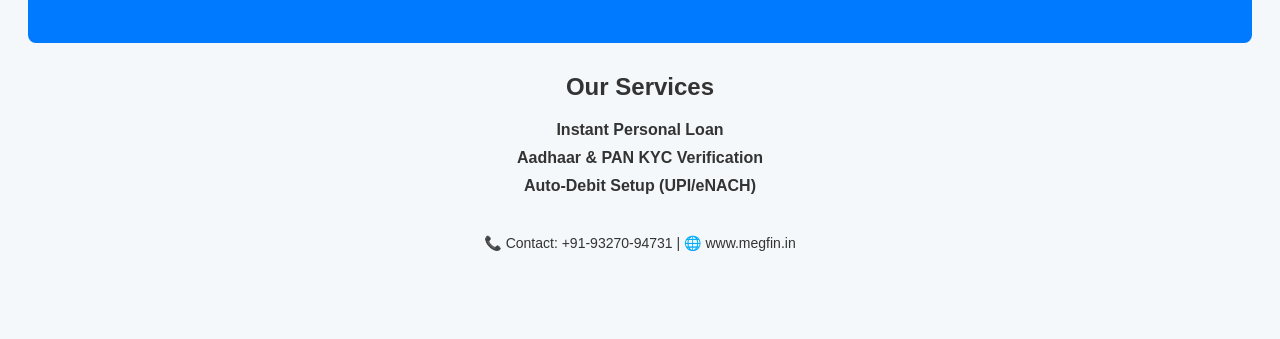
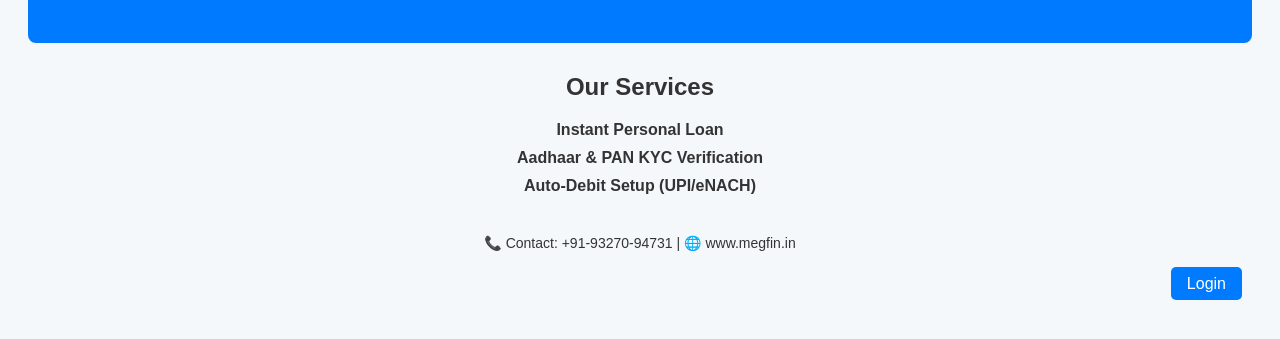
Before and after one commit to Balaji-414/-sri-balaji-finance, a plain HTML site: page index.html in a window 1280 px wide. Shown: the part 159-498 px from the top of the page. Drawn offline with Linux system fonts and the light colour scheme.

Commit message:
Update index.html

```diff
--- a/index.html
+++ b/index.html
@@ -25,3 +25,6 @@
   </footer>
 </body>
 </html>
+<div style="text-align: right; padding: 10px;">
+  <a href="login.html" style="text-decoration: none; padding: 8px 16px; background-color: #007bff; color: white; border-radius: 5px;">Login</a>
+</div>
```
